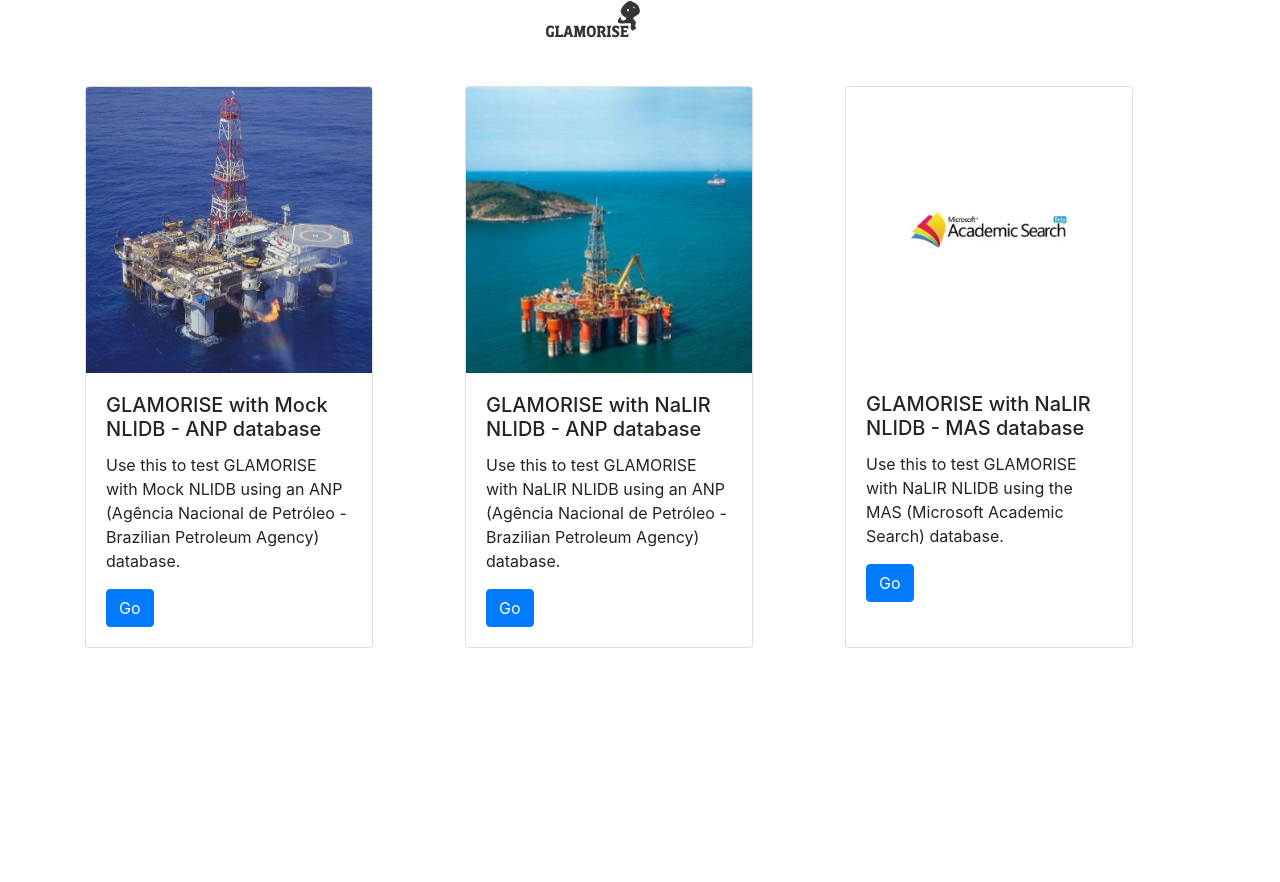
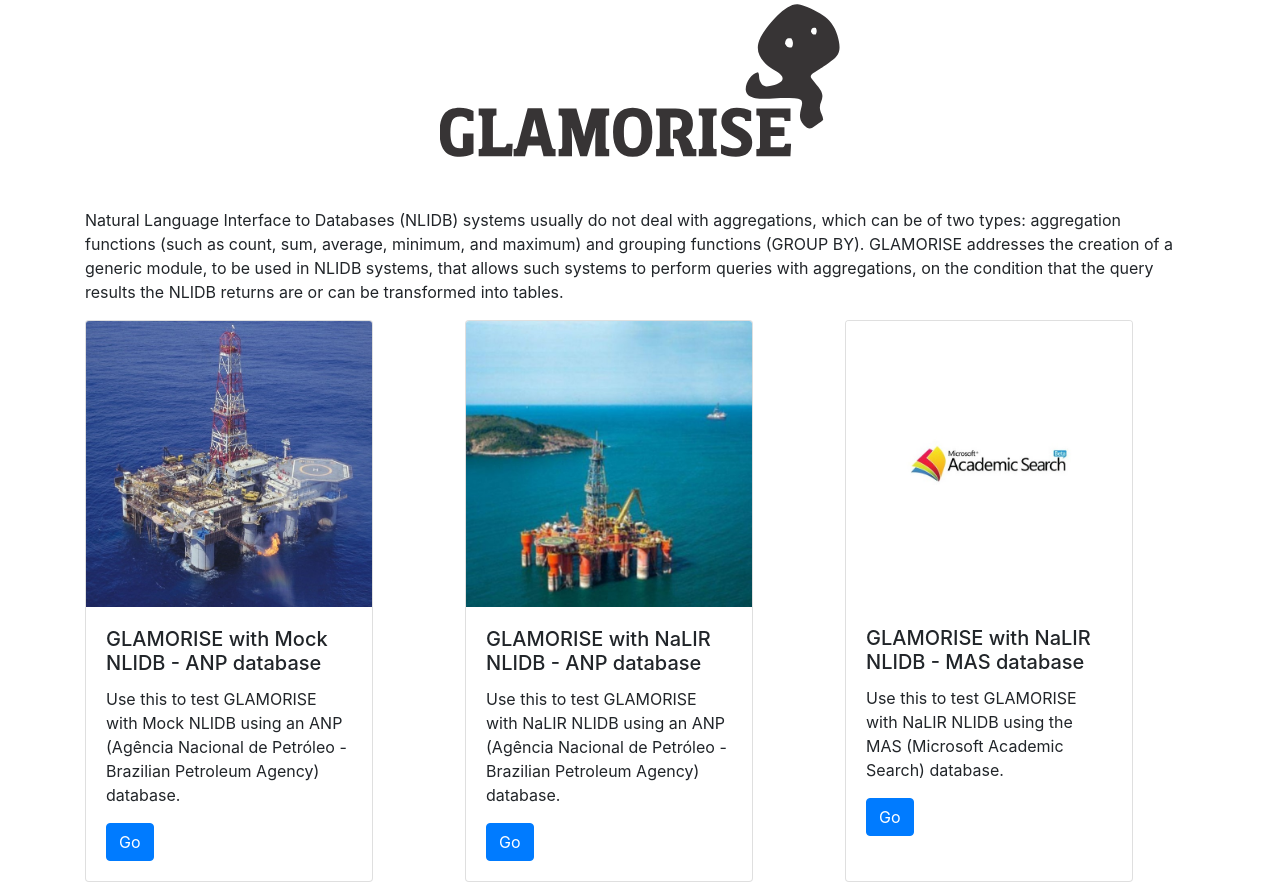
Before and after one commit to novello/GLAMORISE, a Flask app: page / in a window 1280 px wide. Before the commit the page ends 648 px from the top, so only its background shows below. Run offline with Flask 2, Linux system fonts and the light colour scheme; some libraries are stand-ins or nearby versions.

Commit message:
logo and intro text adjustment

```diff
--- a/web_interface/static/css/glamorise.css
+++ b/web_interface/static/css/glamorise.css
@@ -40,9 +40,3 @@
 {
   color:green;
 }
-
-#glamoriseLogo
-{
-  width:  50%;
-  height: 50%;
-}
--- a/web_interface/templates/base.html
+++ b/web_interface/templates/base.html
@@ -28,7 +28,7 @@
         <div class="row ">
           <div class="mx-auto">
             <div class="image">
-              <a href="/"><img id="glamoriseLogo" src="{{url_for('static', filename='images/logo_glamorise.svg')}}" alt="GLAMORISE"> </a>
+              <a href="/"><img id="glamoriseLogo" src="{{url_for('static', filename='images/logo_glamorise.svg')}}" alt="GLAMORISE" class="img-fluid" width="400"> </a>
             </div>
           </div>
         </div>
--- a/web_interface/templates/index.html
+++ b/web_interface/templates/index.html
@@ -1,5 +1,14 @@
 {% extends "base.html" %}
     {% block content %}
+        <div class="row ">
+            <div class="col-sm-12">
+                <p>Natural Language Interface to Databases (NLIDB) systems usually do not deal with aggregations,
+                   which can be of two types: aggregation functions (such as count, sum, average, minimum, and maximum)
+                   and grouping functions (GROUP BY). GLAMORISE addresses the creation of a generic module, to be used
+                   in NLIDB systems, that allows such systems to perform queries with aggregations,
+                   on the condition that the query results the NLIDB returns are or can be transformed into tables. </p>
+            </div>
+        </div>
         <div class="row ">
             <div class="col-sm-4">
                 <div class="card h-100 d-inline-block" style="width: 18rem;">
```
